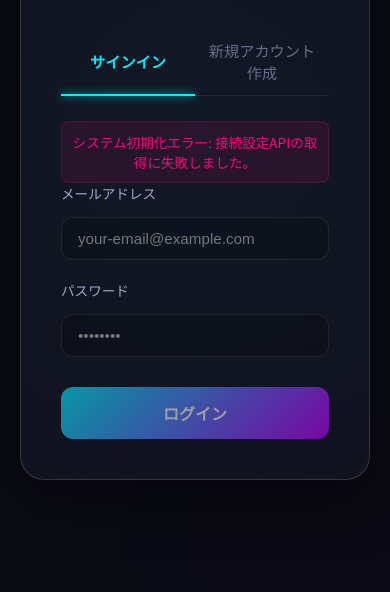
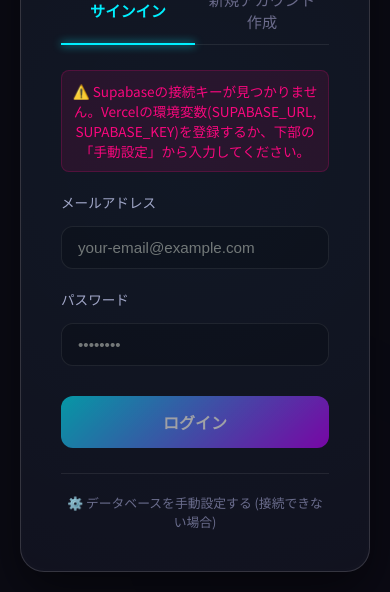
Before and after one commit to imomusi0228-spec/test, a website: page login.html in a window 390 px wide. Shown: the part 293-885 px from the top of the page. Before the commit the page ends 844 px from the top, so only its background shows below. Drawn offline with nearby package versions, Linux system fonts and the light colour scheme; no server answers.

Commit message:
Fix login button disabled bug by separating fatal errors and adding manual config fallback

```diff
--- a/login.html
+++ b/login.html
@@ -284,9 +284,12 @@
         <button id="tab-signup" class="tab-btn" onclick="switchTab('signup')">新規アカウント作成</button>
       </div>
 
-      <!-- エラー・成功メッセージ表示領域 -->
-      <div id="error-alert" class="error-msg"></div>
-      <div id="success-alert" class="success-msg"></div>
+      <!-- 致命的な初期化エラー表示用（タブを切り替えても消えません） -->
+      <div id="fatal-error-alert" class="error-msg" style="margin-bottom: 20px;"></div>
+
+      <!-- 通常のエラー・成功メッセージ表示領域 -->
+      <div id="error-alert" class="error-msg" style="margin-bottom: 20px;"></div>
+      <div id="success-alert" class="success-msg" style="margin-bottom: 20px;"></div>
 
       <!-- 1. サインインフォーム -->
       <form id="form-signin" onsubmit="handleSignIn(event)">
@@ -353,6 +356,28 @@
           アカウント作成
         </button>
       </form>
+
+      <!-- 手動接続設定（フォールバック用） -->
+      <div class="db-manual-setup" style="margin-top: 25px; border-top: 1px solid var(--panel-border); padding-top: 15px; text-align: center;">
+        <a href="#" id="toggle-manual-db" style="font-size: 0.8rem; color: var(--text-muted); display: inline-flex; align-items: center; gap: 5px; text-decoration: none;" onclick="toggleManualDb(event)">
+          ⚙️ データベースを手動設定する (接続できない場合)
+        </a>
+        <div id="manual-db-form" style="display: none; margin-top: 15px; text-align: left; background: rgba(10,10,18,0.3); padding: 15px; border-radius: 12px; border: 1px solid var(--panel-border);">
+          <p style="font-size: 0.75rem; color: var(--text-secondary); margin-bottom: 10px; line-height: 1.4;">
+            Vercelの環境設定（SUPABASE_URL 等）がまだ設定されていない場合は、手動でキーを設定して一時的に接続できます。
+          </p>
+          <div class="form-group" style="margin-bottom: 12px;">
+            <label class="form-label" style="font-size: 0.75rem;" for="manual-url">Supabase URL または Project ID</label>
+            <input type="text" id="manual-url" class="form-input" style="padding: 8px 12px; font-size: 0.85rem;" placeholder="https://xxx.supabase.co">
+          </div>
+          <div class="form-group" style="margin-bottom: 12px;">
+            <label class="form-label" style="font-size: 0.75rem;" for="manual-key">Supabase anon public key</label>
+            <input type="password" id="manual-key" class="form-input" style="padding: 8px 12px; font-size: 0.85rem;" placeholder="eyJhbGciOiJIUzI1Ni...">
+          </div>
+          <button type="button" class="action-btn" style="padding: 8px; font-size: 0.85rem; margin-top: 5px;" onclick="handleManualConnect()">接続情報を保存して適用</button>
+        </div>
+      </div>
+
     </div>
   </div>
 
@@ -361,29 +386,98 @@
 
     // 起動時に環境設定をAPIから取得して初期化
     document.addEventListener('DOMContentLoaded', async () => {
+      await tryInitSupabase();
+    });
+
+    async function tryInitSupabase() {
+      clearAlerts();
+      document.getElementById('fatal-error-alert').style.display = 'none';
+
       try {
-        const res = await fetch('/api/config');
-        if (!res.ok) throw new Error('接続設定APIの取得に失敗しました。');
-        const config = await res.json();
+        let config = {};
 
-        if (!config.supabaseUrl || !config.supabaseKey) {
-          throw new Error('Supabaseの環境変数が設定されていません。');
+        // 1. APIから設定取得
+        try {
+          const res = await fetch('/api/config');
+          if (res.ok) {
+            config = await res.json();
+          }
+        } catch (e) {
+          console.warn('API config load failed, fallback to localStorage.');
+        }
+
+        let url = config.supabaseUrl || localStorage.getItem('supabase_url');
+        let key = config.supabaseKey || localStorage.getItem('supabase_key');
+
+        if (!url || !key) {
+          throw new Error('Supabaseの接続キーが見つかりません。Vercelの環境変数(SUPABASE_URL, SUPABASE_KEY)を登録するか、下部の「手動設定」から入力してください。');
+        }
+
+        // Project IDが入力された場合はURL形式に補完
+        if (url && !url.startsWith('http://') && !url.startsWith('https://')) {
+          const cleanId = url.replace(/[^a-zA-Z0-9]/g, '');
+          url = `https://${cleanId}.supabase.co`;
         }
 
         // Supabaseクライアントの初期化
-        supabaseClient = window.supabase.createClient(config.supabaseUrl, config.supabaseKey);
+        supabaseClient = window.supabase.createClient(url, key);
+
+        // ボタンの無効化を解除
+        document.getElementById('btn-signin-submit').disabled = false;
+        document.getElementById('btn-signup-submit').disabled = false;
 
         // ログイン状態であれば自動でポータルへ
         const { data: { session } } = await supabaseClient.auth.getSession();
         if (session) {
+          // 接続URLとキーをlocalStorageに同期（app.jsとの互換用）
+          localStorage.setItem('supabase_url', url);
+          localStorage.setItem('supabase_key', key);
           window.location.href = 'portal.html';
         }
       } catch (err) {
-        showError('システム初期化エラー: ' + err.message);
+        console.error(err);
+        showFatalError(err.message);
+
+        // エラー時は手動フォームに現在保存されている値をプリセットして入力しやすくする
+        document.getElementById('manual-url').value = localStorage.getItem('supabase_url') || '';
+        document.getElementById('manual-key').value = localStorage.getItem('supabase_key') || '';
+
+        // ボタンを一時無効化
         document.getElementById('btn-signin-submit').disabled = true;
         document.getElementById('btn-signup-submit').disabled = true;
       }
-    });
+    }
+
+    // 手動設定アコーディオンの切り替え
+    function toggleManualDb(e) {
+      e.preventDefault();
+      const form = document.getElementById('manual-db-form');
+      if (form.style.display === 'none') {
+        form.style.display = 'block';
+      } else {
+        form.style.display = 'none';
+      }
+    }
+
+    // 手動設定の適用
+    async function handleManualConnect() {
+      const urlInput = document.getElementById('manual-url').value.trim();
+      const keyInput = document.getElementById('manual-key').value.trim();
+
+      if (!urlInput || !keyInput) {
+        alert('URLとキーの両方を入力してください。');
+        return;
+      }
+
+      localStorage.setItem('supabase_url', urlInput);
+      localStorage.setItem('supabase_key', keyInput);
+
+      alert('接続設定を保存しました。再接続を試みます。');
+
+      // フォームを閉じて再初期化
+      document.getElementById('manual-db-form').style.display = 'none';
+      await tryInitSupabase();
+    }
 
     // タブ切り替え
     function switchTab(tab) {
@@ -533,6 +627,12 @@
       }
     }
 
+    function showFatalError(msg) {
+      const el = document.getElementById('fatal-error-alert');
+      el.innerHTML = '⚠️ ' + msg;
+      el.style.display = 'block';
+    }
+
     function showError(msg) {
       const el = document.getElementById('error-alert');
       el.textContent = msg;
```
